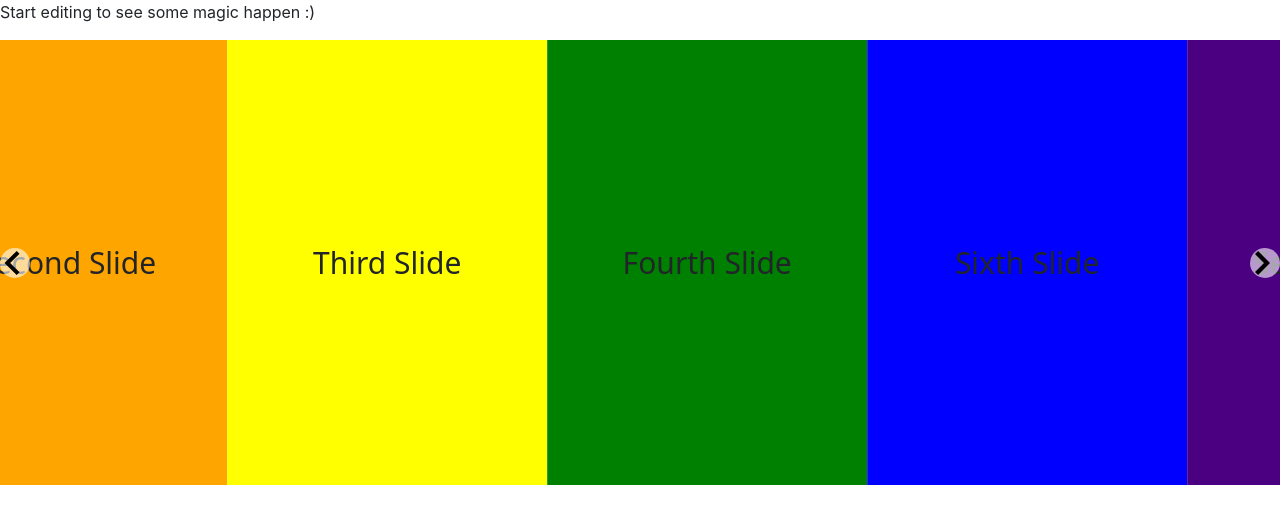
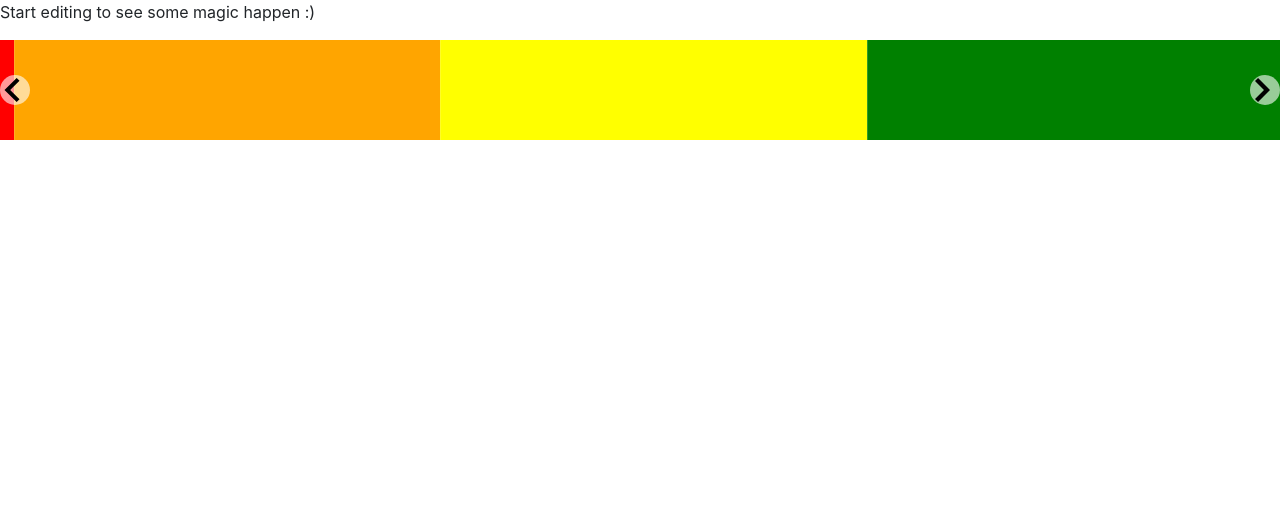
Before and after one commit to gunesh/react-coding, a React (Create React App) app: page / in a window 1280 px wide. Shown: the top 524 px of the page. Built offline with nearby package versions, Linux system fonts and the light colour scheme.

Commit message:
2 files modified

```diff
--- a/src/Components/imageSlider.js
+++ b/src/Components/imageSlider.js
@@ -2,10 +2,28 @@ import React from 'react';
 import { Slide } from 'react-slideshow-image';
 import 'react-slideshow-image/dist/styles.css';
 
+
+const responsiveSettings = [
+  {
+      breakpoint: 800,
+      settings: {
+          slidesToShow: 3,
+          slidesToScroll: 3
+      }
+  },
+  {
+      breakpoint: 500,
+      settings: {
+          slidesToShow: 2,
+          slidesToScroll: 2
+      }
+  }
+];
+
 const Example = () => {
   return (
     <div>
-      <Slide slidesToScroll={4} slidesToShow={4} indicators={false}>
+      <Slide slidesToScroll={4} slidesToShow={4} indicators={false} responsive={responsiveSettings}>
         <div
           style={{
             textAlign: 'center',
--- a/src/style.css
+++ b/src/style.css
@@ -13,3 +13,7 @@ p {
   cursor: pointer;
   font-weight: 700;
 }
+
+.react-slideshow-wrapper.slide {
+  height: 100px;
+}
```
